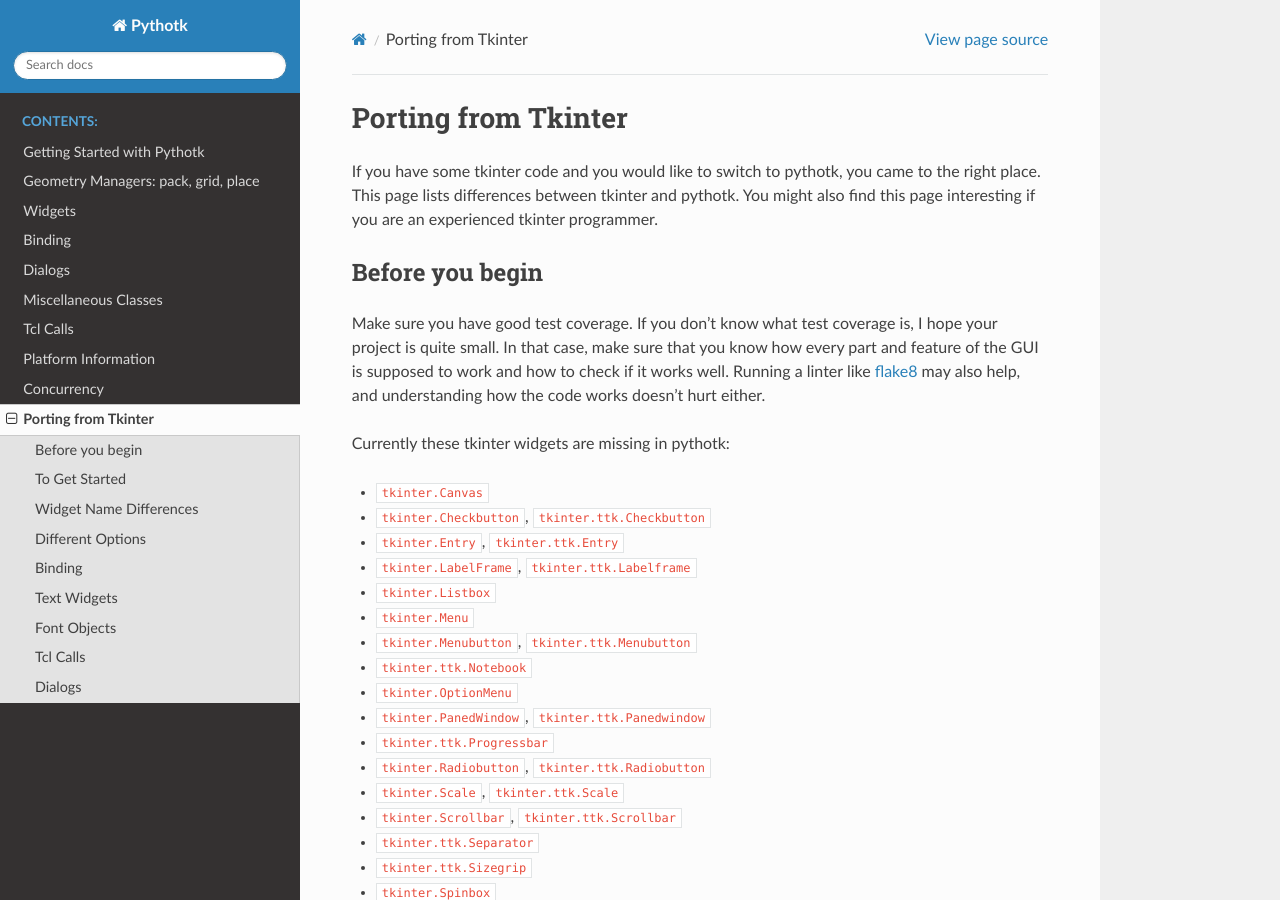
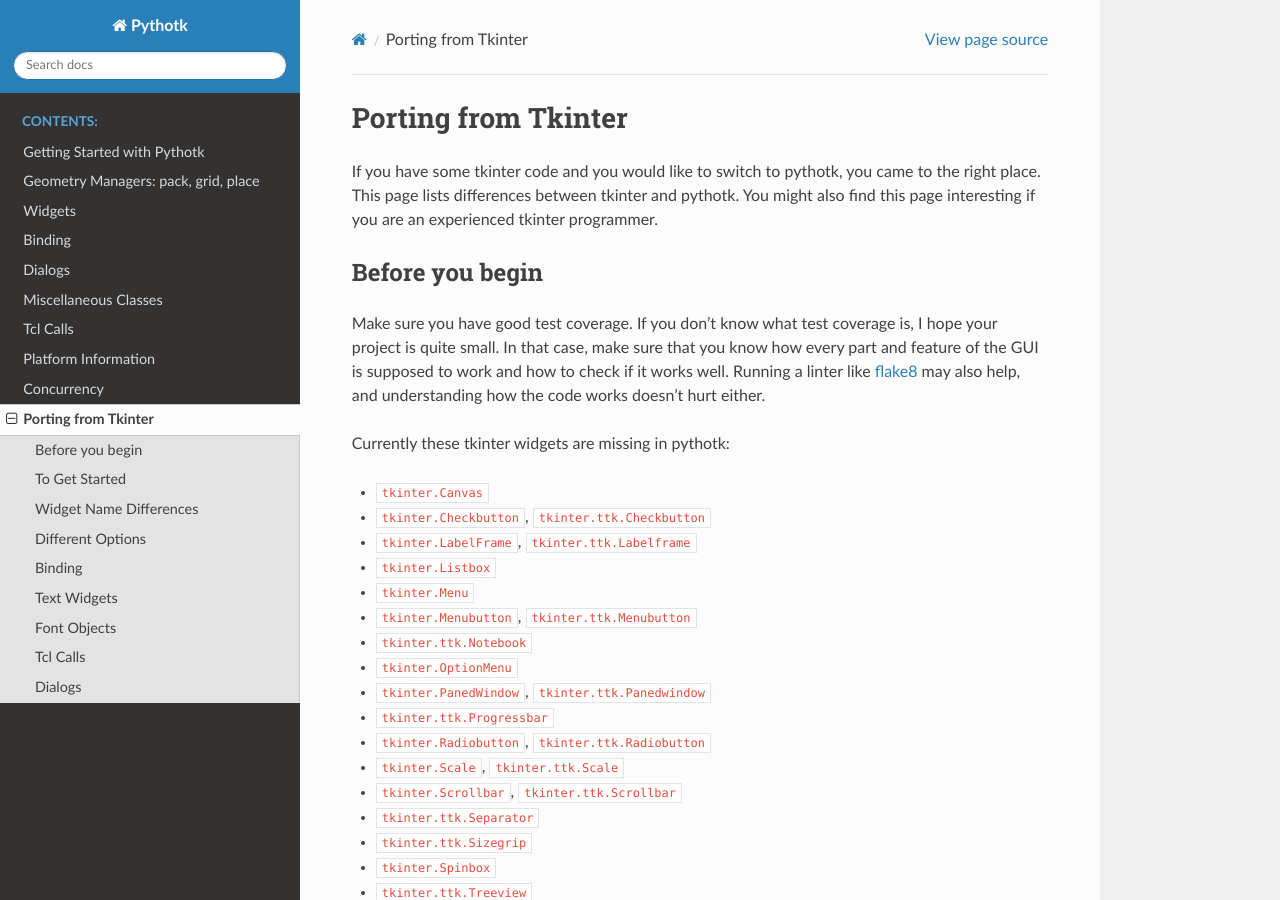
Before and after one commit to Akuli/teek, a Sphinx documentation site: the page built from docs/tkinter.rst, in a window 1280 px wide and 900 px high. Built offline with Sphinx 7.4.7 and the Read the Docs theme 2.0.0, drawn with Linux system fonts in a browser that asks for light colours.

Commit message:
update docs

```diff
--- a/docs/tkinter.rst
+++ b/docs/tkinter.rst
@@ -22,7 +22,6 @@ Currently these tkinter widgets are missing in pythotk:
 
 * ``tkinter.Canvas``
 * ``tkinter.Checkbutton``, ``tkinter.ttk.Checkbutton``
-* ``tkinter.Entry``, ``tkinter.ttk.Entry``
 * ``tkinter.LabelFrame``, ``tkinter.ttk.Labelframe``
 * ``tkinter.Listbox``
 * ``tkinter.Menu``
```
